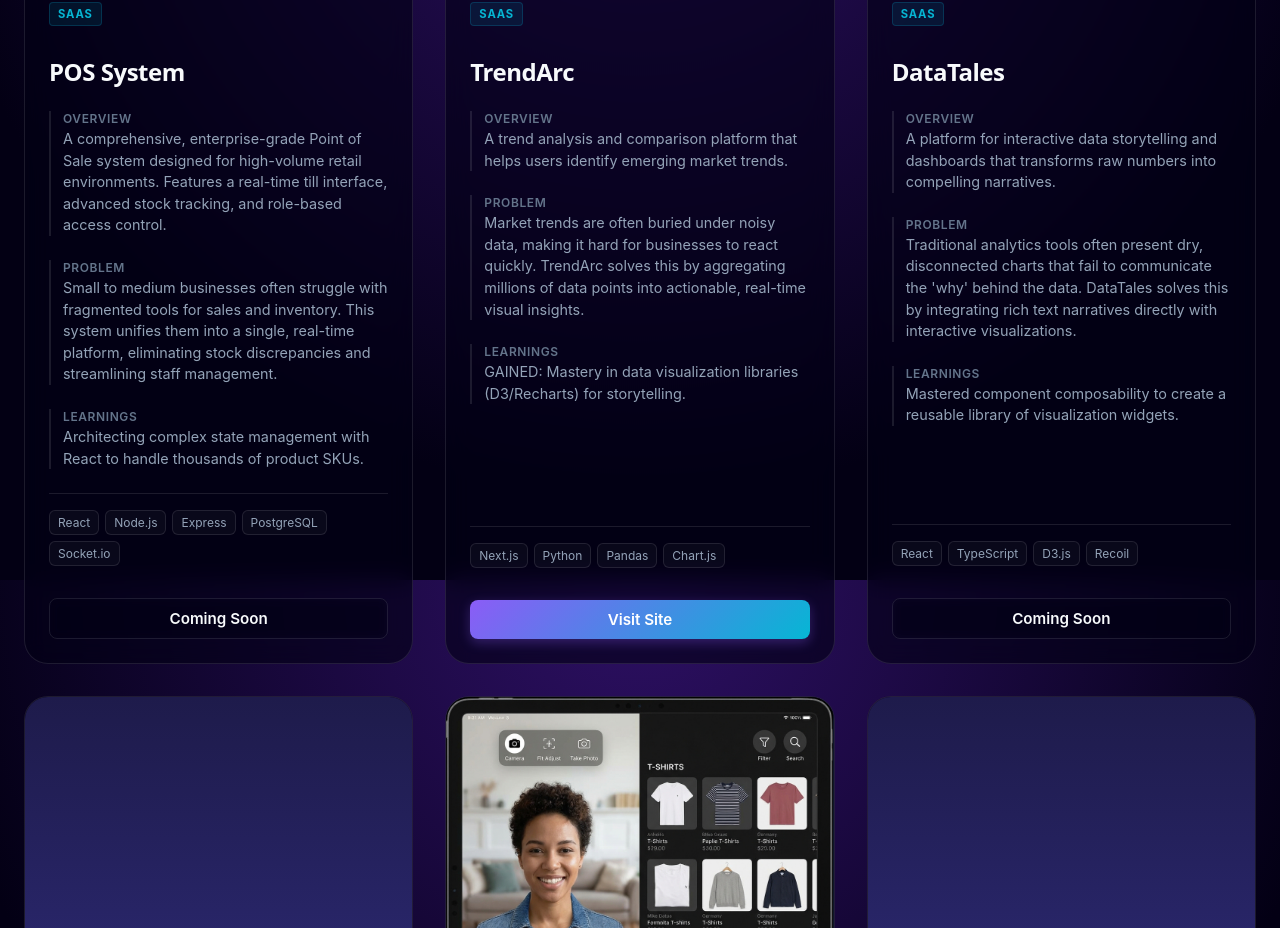
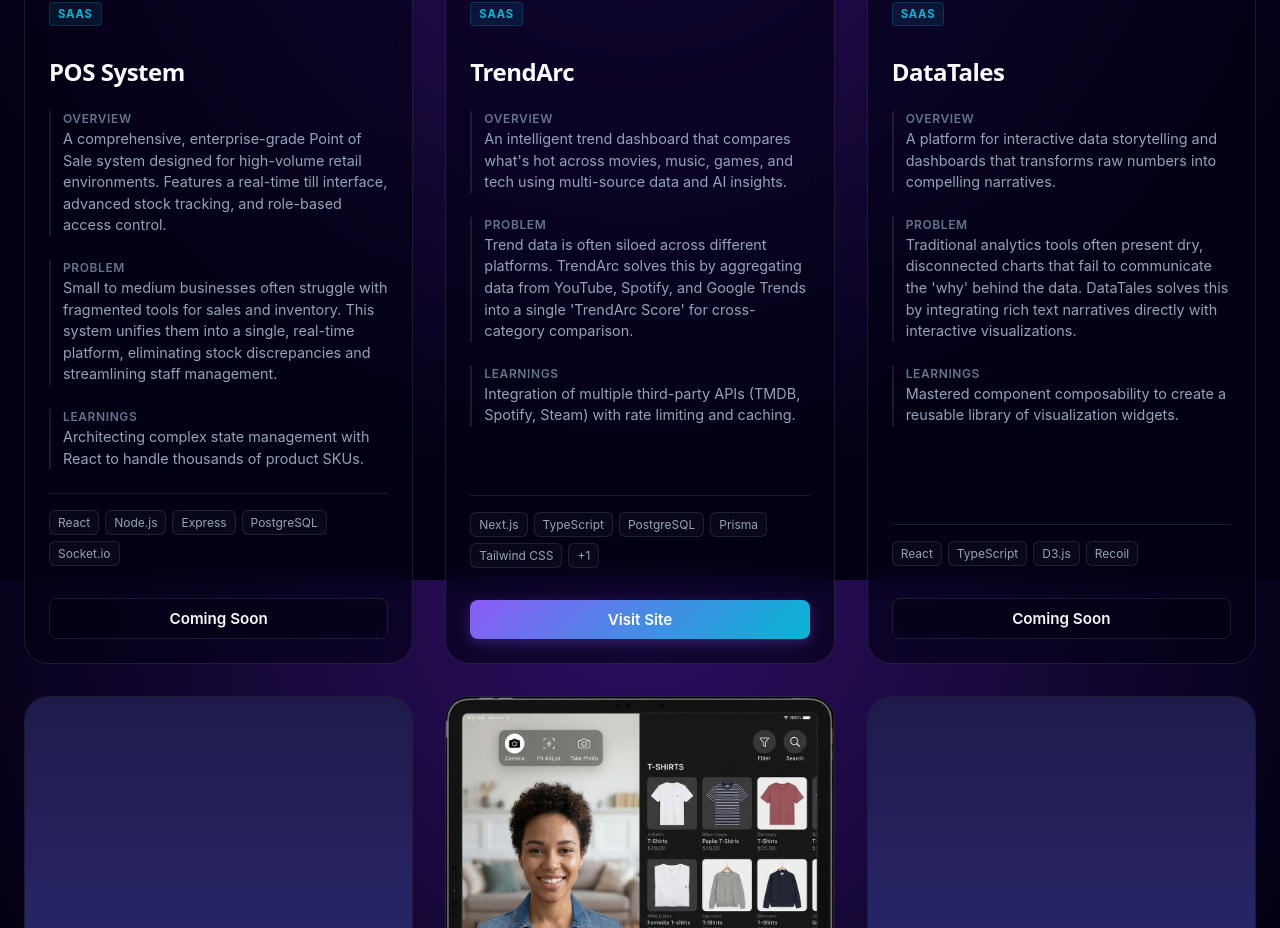
Before and after one commit to AmmarAsif-cmd/Porfolio, a React (Vite) app: page / in a window 1280 px wide. Shown: the part 1820-2748 px from the top of the page. Built offline with nearby package versions, Linux system fonts and the light colour scheme.

Commit message:
Update TrendArc details with AI/Tech specs from README

```diff
--- a/src/data/portfolio.ts
+++ b/src/data/portfolio.ts
@@ -73,18 +73,18 @@ export const portfolioData = {
             id: "trendarc",
             title: "TrendArc",
             category: "SaaS",
-            overview: "A trend analysis and comparison platform that helps users identify emerging market trends.",
-            problem: "Market trends are often buried under noisy data, making it hard for businesses to react quickly. TrendArc solves this by aggregating millions of data points into actionable, real-time visual insights.",
-            role: ["Full Stack Developer", "Data Engineer"],
+            overview: "An intelligent trend dashboard that compares what's hot across movies, music, games, and tech using multi-source data and AI insights.",
+            problem: "Trend data is often siloed across different platforms. TrendArc solves this by aggregating data from YouTube, Spotify, and Google Trends into a single 'TrendArc Score' for cross-category comparison.",
+            role: ["Full Stack Developer", "AI Engineer"],
             challenges: [
-                "Processing large datasets efficiently in the browser without lag.",
-                "Creating intuitive visualizations for complex, multi-dimensional data.",
+                "Implementing a weighted scoring algorithm that combines search interest, social buzz, and momentum.",
+                "Building a hybrid AI category detector using Claude 3.5 Haiku with API fallback probing.",
             ],
             learnings: [
-                "GAINED: Mastery in data visualization libraries (D3/Recharts) for storytelling.",
-                "GAINED: Techniques for client-side performance optimization with large datasets.",
+                "Integration of multiple third-party APIs (TMDB, Spotify, Steam) with rate limiting and caching.",
+                "Using Prisma with PostgreSQL for efficient complex queries and Next.js 16 App Router for performance.",
             ],
-            techStack: ["Next.js", "Python", "Pandas", "Chart.js"],
+            techStack: ["Next.js", "TypeScript", "PostgreSQL", "Prisma", "Tailwind CSS", "Anthropic API"],
             image: "/trendarc.png",
             link: "#",
             featured: true,
```
